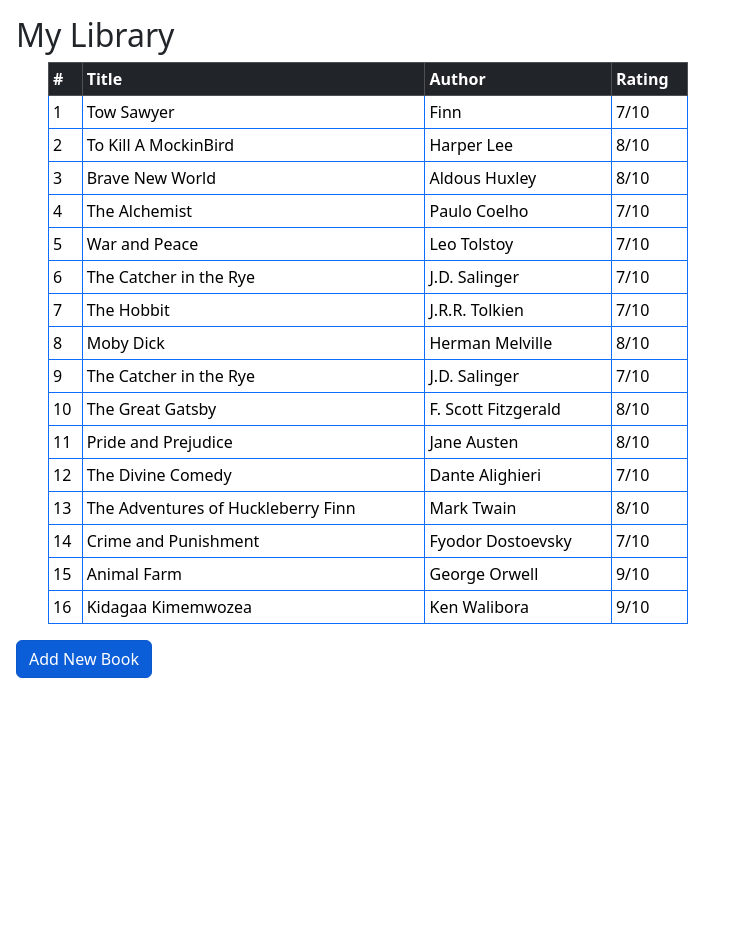
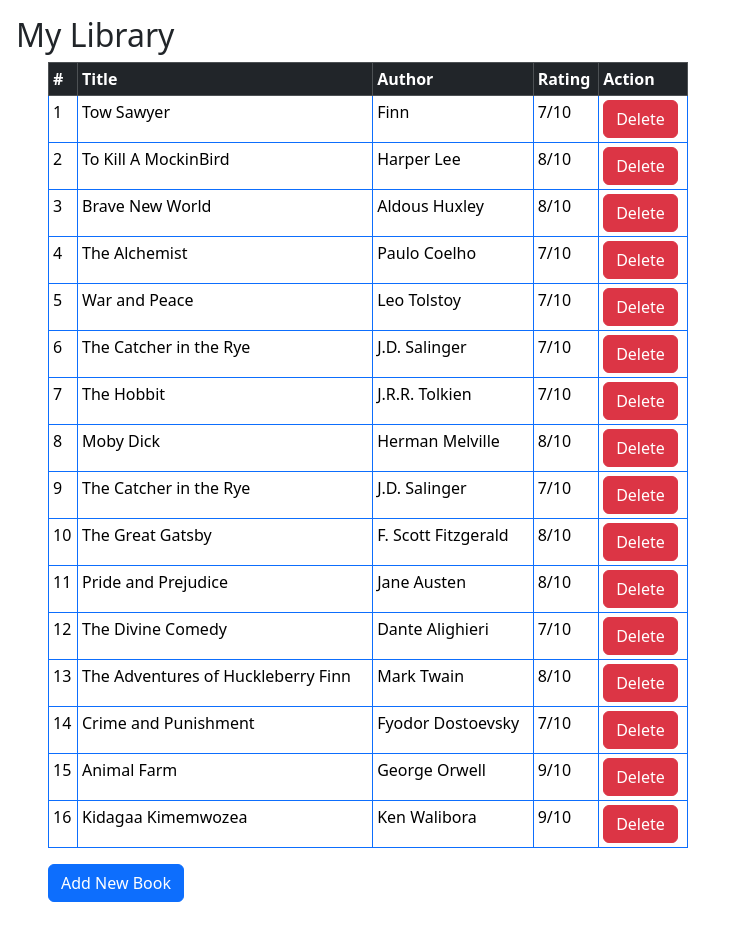
Before and after one commit to GakuruAlex/book_shelf, a Flask app: page /books in a window 1280 px wide. Shown: the whole page, without its empty margins (0-735 px from the left). Before the commit the page ends 678 px from the top, so only its background shows below. Run offline with Flask 3, Linux system fonts and the light colour scheme; some libraries are stand-ins or nearby versions.

Commit message:
delete a book link

```diff
--- a/templates/home.html
+++ b/templates/home.html
@@ -4,9 +4,26 @@
 {% block title %}
 Library
 {% endblock %}
+{% block style%}
+{{bootstrap.load_css()}}
+<link rel="stylesheet" href="{{url_for('static', filename='flash.css')}}">
+{% endblock %}
+{%block script %} <script src="{{url_for('static', filename='js/flash.js')}}"></script>
+{% endblock %}
+
 
 {% block content %}
 <h2 class="ms-3 mt-3">My Library</h2>
+<div class="flashes ms-5" >
+  {% with messages= get_flashed_messages()%}
+  {% if messages %}
+  {% for message in messages %}
+  <p class="alert alert-danger" id="flash_warning">{{message}}</p>
+  {%endfor%}
+  {% endif %}
+  {% endwith %}
+
+</div>
 
 <table class="table table-bordered border-primary ms-5 table-sm" style="width: 50%;">
   <thead class="table-dark" >
@@ -15,6 +32,7 @@ Library
       <th  scope="col">Title</th>
       <th scope="col">Author</th>
       <th scope="col">Rating</th>
+      <th scope="col">Action</th>
     </tr>
   </thead>
 
@@ -25,12 +43,17 @@ Library
       <td class="col ">{{book.title}}</td>
       <td class="col ">{{book.author}}</td>
       <td class="col ">{{book.rating}}/10</td>
+      <td class="col"><a class="btn btn-danger" href="{{url_for('delete_book' ,id=book.id)}}">Delete</a></td>
     </tr>
 
 </tbody>
 {% endfor %}
 </table>
 
-<a href="{{url_for('create_book')}}" class="btn btn-primary stretched-link ms-3">Add New Book</a>
+<a href="{{url_for('create_book')}}" class="btn btn-primary  ms-5 mb-5">Add New Book</a>
+<script>
+  flashContainer = document.getElementById("flash_warning")
+  setClear(5000, flashContainer)
+</script>
 
 {% endblock%}
```
